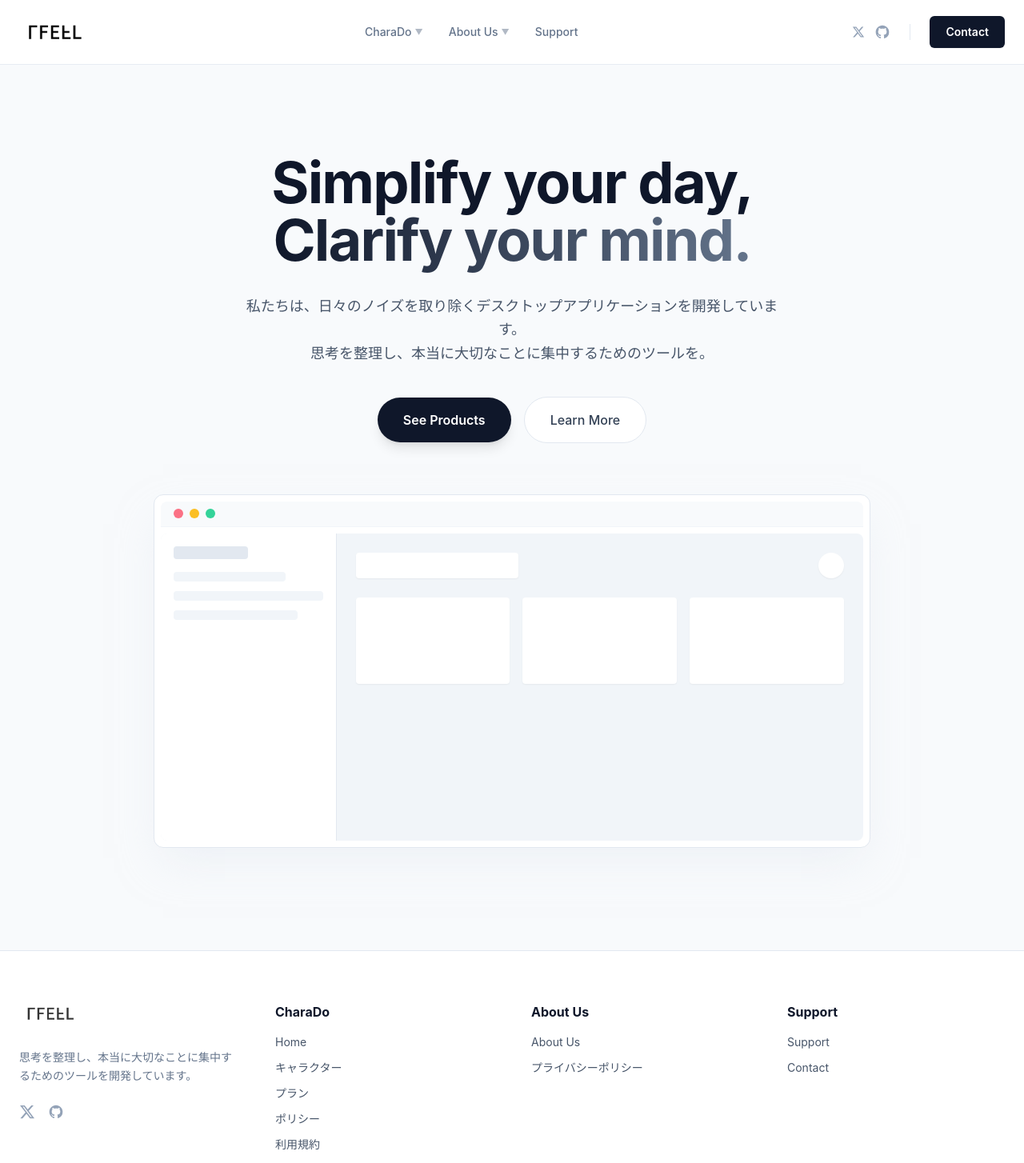
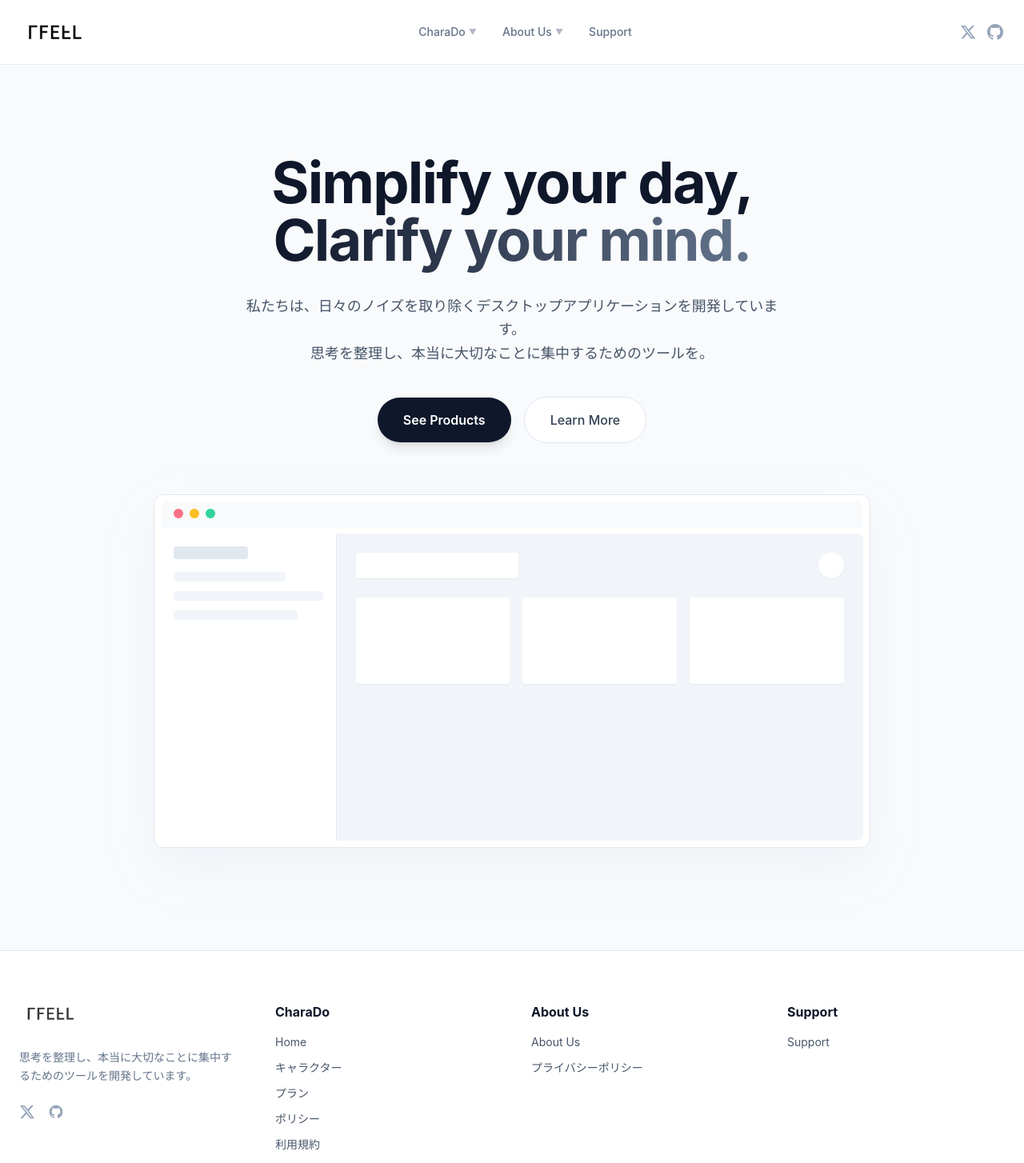
Before and after one commit to CharaDo-Official/cfeel-web, a React (Vite) app: page / in a window 1280 px wide. Shown: the top 1454 px of the page at 80% size. Built offline with nearby package versions, Linux system fonts and the light colour scheme.

Commit message:
#1 fix コンタクトボタン リンク削除

```diff
--- a/src/components/layout/Footer.tsx
+++ b/src/components/layout/Footer.tsx
@@ -1,28 +1,10 @@
 import React from 'react';
 import { Link } from 'react-router-dom';
 import logoImg from '@/assets/cfeel_logo_header.png';
-import { MAIN_NAVIGATION, CONTACT_LINK, SOCIAL_LINKS } from '@/constants/navigation';
+import { MAIN_NAVIGATION, SOCIAL_LINKS } from '@/constants/navigation';
 
 export const Footer: React.FC = () => {
 	const currentYear = new Date().getFullYear();
-
-	// Support列にContactを追加するためにデータを調整
-	const footerNav = MAIN_NAVIGATION.map(item => {
-		if (item.label === 'Support') {
-			return {
-				...item,
-				// FooterではSupportの下にContactも表示する（または単独カラムとして扱う）
-				// ここでは、MAIN_NAVIGATIONの構造（CharaDo, About Us, Support）をそのまま使うが、
-				// Supportにはchildrenがないため、強制的にリンクとして表示するか、
-				// あるいはカラム見出しとして扱い、その下にSupportリンクとContactリンクを置く形にする。
-				children: [
-					{ label: 'Support', path: item.path },
-					CONTACT_LINK
-				]
-			};
-		}
-		return item;
-	});
 
 	return (
 		<footer className="bg-white border-t border-slate-200 pt-16 pb-8 text-slate-600">
@@ -62,17 +44,25 @@ export const Footer: React.FC = () => {
 					</div>
 
 					{/* Link Sections */}
-					{footerNav.map((section) => (
+					{MAIN_NAVIGATION.map((section) => (
 						<div key={section.label}>
 							<h3 className="font-bold text-slate-900 mb-4">{section.label}</h3>
 							<ul className="space-y-3 text-sm">
-								{section.children?.map((link) => (
-									<li key={link.label}>
-										<Link to={link.path} className="hover:text-primary transition-colors">
-											{link.label}
+								{section.children ? (
+									section.children.map((link) => (
+										<li key={link.label}>
+											<Link to={link.path} className="hover:text-primary transition-colors">
+												{link.label}
+											</Link>
+										</li>
+									))
+								) : (
+									<li key={section.label}>
+										<Link to={section.path} className="hover:text-primary transition-colors">
+											{section.label}
 										</Link>
 									</li>
-								))}
+								)}
 							</ul>
 						</div>
 					))}
--- a/src/components/layout/Header.tsx
+++ b/src/components/layout/Header.tsx
@@ -1,7 +1,7 @@
 import React, { useState } from 'react';
 import { Link, useLocation } from 'react-router-dom';
 import logoImg from '@/assets/cfeel_logo_header.png';
-import { MAIN_NAVIGATION, CONTACT_LINK, SOCIAL_LINKS } from '@/constants/navigation';
+import { MAIN_NAVIGATION, SOCIAL_LINKS } from '@/constants/navigation';
 
 // --- Style Constants ---
 const STYLES = {
@@ -88,10 +88,10 @@ export const Header: React.FC = () => {
 					))}
 				</nav>
 
-				{/* --- Desktop CTA & Social --- */}
+				{/* --- Desktop Social --- */}
 				<div className="hidden md:flex items-center gap-4">
 					{/* Social Icons */}
-					<div className="flex items-center gap-3 mr-2 border-r border-slate-200 pr-6">
+					<div className="flex items-center gap-3">
 						{SOCIAL_LINKS.map((link) => (
 							<a
 								key={link.label}
@@ -102,24 +102,17 @@ export const Header: React.FC = () => {
 								aria-label={link.label}
 							>
 								{link.iconType === 'twitter' ? (
-									<svg className="h-4 w-4" fill="currentColor" viewBox="0 0 24 24" aria-hidden="true">
+									<svg className="h-5 w-5" fill="currentColor" viewBox="0 0 24 24" aria-hidden="true">
 										<path d="M18.244 2.25h3.308l-7.227 8.26 8.502 11.24H16.17l-5.214-6.817L4.99 21.75H1.68l7.73-8.835L1.254 2.25H8.08l4.713 6.231zm-1.161 17.52h1.833L7.084 4.126H5.117z" />
 									</svg>
 								) : (
-									<svg className="h-5 w-5" fill="currentColor" viewBox="0 0 24 24" aria-hidden="true">
+									<svg className="h-6 w-6" fill="currentColor" viewBox="0 0 24 24" aria-hidden="true">
 										<path fillRule="evenodd" d="M12 2C6.477 2 2 6.484 2 12.017c0 4.425 2.865 8.18 6.839 9.504.5.092.682-.217.682-.483 0-.237-.008-.868-.013-1.703-2.782.605-3.369-1.343-3.369-1.343-.454-1.158-1.11-1.466-1.11-1.466-.908-.62.069-.608.069-.608 1.003.07 1.531 1.032 1.531 1.032.892 1.53 2.341 1.088 2.91.832.092-.647.35-1.088.636-1.338-2.22-.253-4.555-1.113-4.555-4.951 0-1.093.39-1.988 1.029-2.688-.103-.253-.446-1.272.098-2.65 0 0 .84-.27 2.75 1.026A9.564 9.564 0 0112 6.844c.85.004 1.705.115 2.504.337 1.909-1.296 2.747-1.027 2.747-1.027.546 1.379.202 2.398.1 2.651.64.7 1.028 1.595 1.028 2.688 0 3.848-2.339 4.695-4.566 4.943.359.309.678.92.678 1.855 0 1.338-.012 2.419-.012 2.747 0 .268.18.58.688.482A10.019 10.019 0 0022 12.017C22 6.484 17.522 2 12 2z" clipRule="evenodd" />
 									</svg>
 								)}
 							</a>
 						))}
 					</div>
-
-					<Link
-						to={CONTACT_LINK.path}
-						className="rounded-md bg-primary px-5 py-2.5 text-sm font-semibold text-white shadow-sm transition-all hover:bg-slate-800 hover:shadow hover:-translate-y-0.5"
-					>
-						{CONTACT_LINK.label}
-					</Link>
 				</div>
 
 				{/* --- Mobile Hamburger Button --- */}
@@ -203,13 +196,6 @@ export const Header: React.FC = () => {
 								</a>
 							))}
 						</div>
-
-						<Link
-							to={CONTACT_LINK.path}
-							className="flex w-full items-center justify-center rounded-lg bg-primary py-3 text-base font-bold text-white shadow-md active:scale-95 transition-transform"
-						>
-							{CONTACT_LINK.label} Us
-						</Link>
 					</nav>
 				</div>
 			</div>
--- a/src/constants/navigation.ts
+++ b/src/constants/navigation.ts
@@ -37,11 +37,6 @@ export const MAIN_NAVIGATION: MenuItem[] = [
 	}
 ];
 
-export const CONTACT_LINK = {
-	label: 'Contact',
-	path: '/contact'
-};
-
 export const SOCIAL_LINKS: SocialLink[] = [
 	{
 		label: 'X (Twitter)',
```
